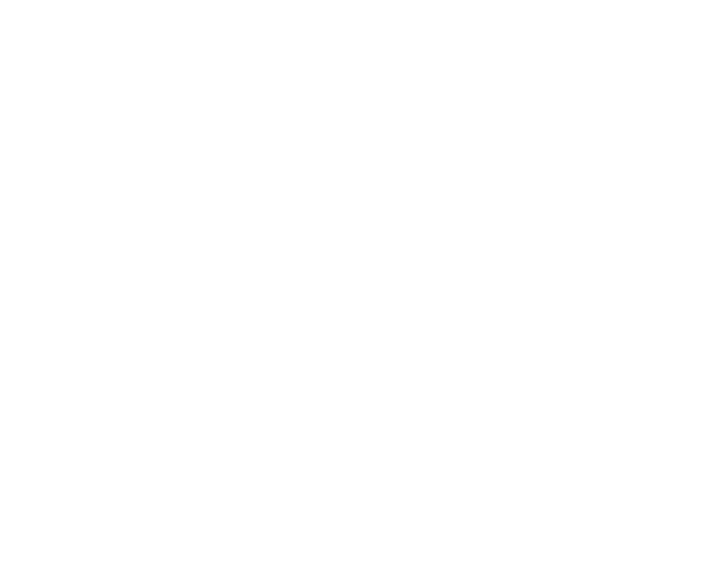
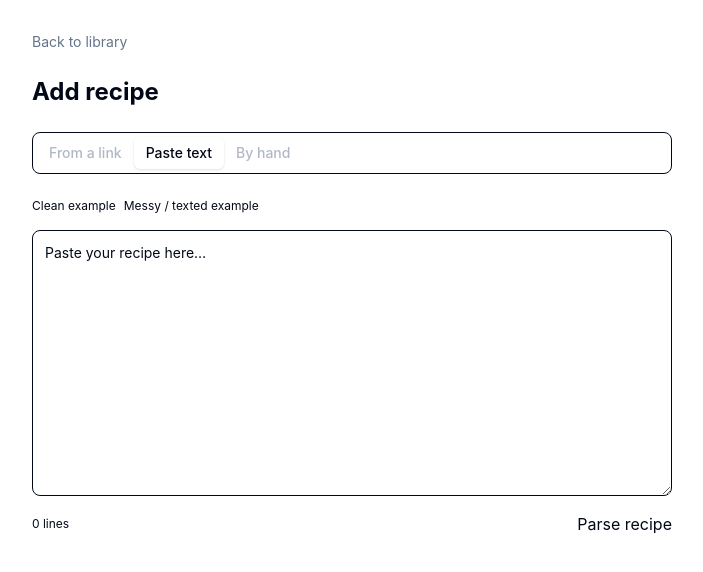
Before and after one commit to elitwilson/Yet-Another-Recipe-App, a SvelteKit app in the folder frontend/: page /recipes/new in a window 1280 px wide. Before the commit this address had no page. Shown: the top 572 px of the page, without its empty margins (288-991 px from the left). Built offline with nearby package versions, Linux system fonts and the light colour scheme.

Commit message:
feat(add-recipe): /recipes/new route and library entry points
- Task: Route + library entry points
- Agent: Solo Dev

```diff
--- a/frontend/src/lib/components/library/EmptyState.svelte
+++ b/frontend/src/lib/components/library/EmptyState.svelte
@@ -10,6 +10,7 @@
 	{#if variant === 'empty-library'}
 		<p data-test="empty-library-message" class="text-lg font-medium">Your library is empty</p>
 		<p class="text-sm">Add your first recipe to get started.</p>
+		<a href="/recipes/new" class="btn btn-primary mt-2 text-sm">Add recipe</a>
 	{:else}
 		<p data-test="no-results-message" class="text-lg font-medium">No recipes match your search</p>
 		<p class="text-sm">Try adjusting your filters or search terms.</p>
--- a/frontend/src/routes/+page.svelte
+++ b/frontend/src/routes/+page.svelte
@@ -36,7 +36,10 @@
 </script>
 
 <main class="mx-auto max-w-5xl px-4 py-8">
-	<h1 class="mb-6 text-3xl font-bold">My Recipes</h1>
+	<div class="mb-6 flex items-center justify-between">
+		<h1 class="text-3xl font-bold">My Recipes</h1>
+		<a href="/recipes/new" class="btn btn-primary text-sm">Add recipe</a>
+	</div>
 
 	{#if loading}
 		<p data-test="loading-state" class="text-muted-foreground">Loading recipes...</p>
--- /dev/null
+++ b/frontend/src/routes/recipes/new/+page.svelte
@@ -0,0 +1,42 @@
+<script lang="ts">
+	import { goto } from '$app/navigation';
+	import { createRecipe } from '$lib/api/recipes';
+	import type { ParsedDraft } from '$lib/types/recipe';
+	import AddRecipe from '$lib/components/add-recipe/AddRecipe.svelte';
+
+	let error = $state<string | null>(null);
+
+	async function handleSave(draft: ParsedDraft) {
+		error = null;
+		try {
+			const recipe = await createRecipe({
+				title: draft.title,
+				servings: draft.servings,
+				totalTime: draft.totalTime,
+				tags: draft.tags,
+				favorite: draft.favorite,
+				ingredients: draft.ingredients.filter((ing) => ing.item.trim().length > 0).map(({ qty, unit, item }) => ({ qty, unit, item })),
+				steps: draft.steps.filter((s) => s.trim().length > 0),
+				notes: draft.notes,
+				source: draft.source,
+			});
+			goto(`/recipes/${recipe.id}`);
+		} catch (e) {
+			error = e instanceof Error ? e.message : 'Failed to save recipe';
+		}
+	}
+</script>
+
+<main class="mx-auto max-w-2xl px-4 py-8">
+	<div class="mb-6 flex items-center gap-4">
+		<a href="/" class="text-muted-foreground text-sm hover:underline">Back to library</a>
+	</div>
+
+	<h1 class="mb-6 text-2xl font-bold">Add recipe</h1>
+
+	{#if error}
+		<p class="mb-4 text-sm text-destructive">{error}</p>
+	{/if}
+
+	<AddRecipe onSave={handleSave} />
+</main>
```
Also changed, not shown: 2 other files (tests, documents, lock files or other folders).
